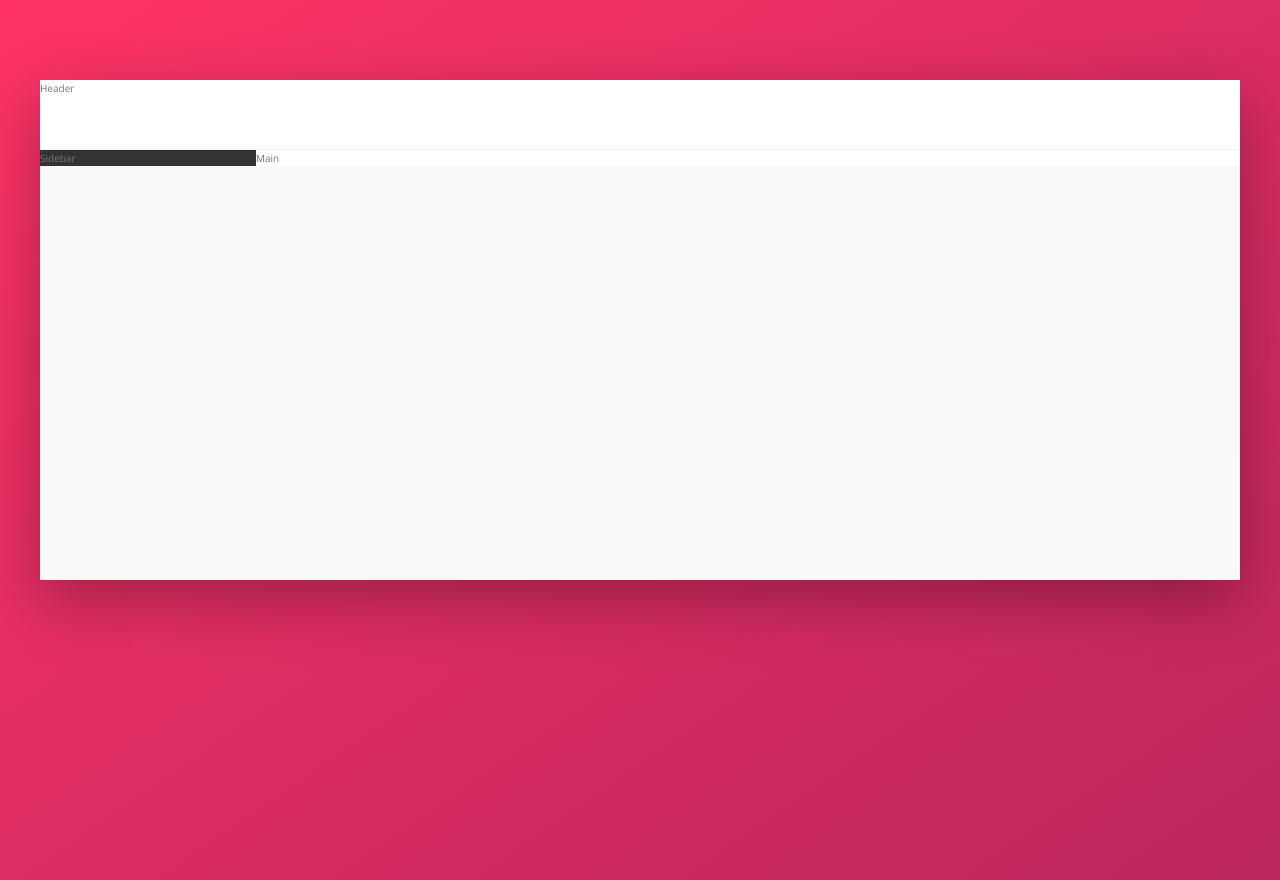
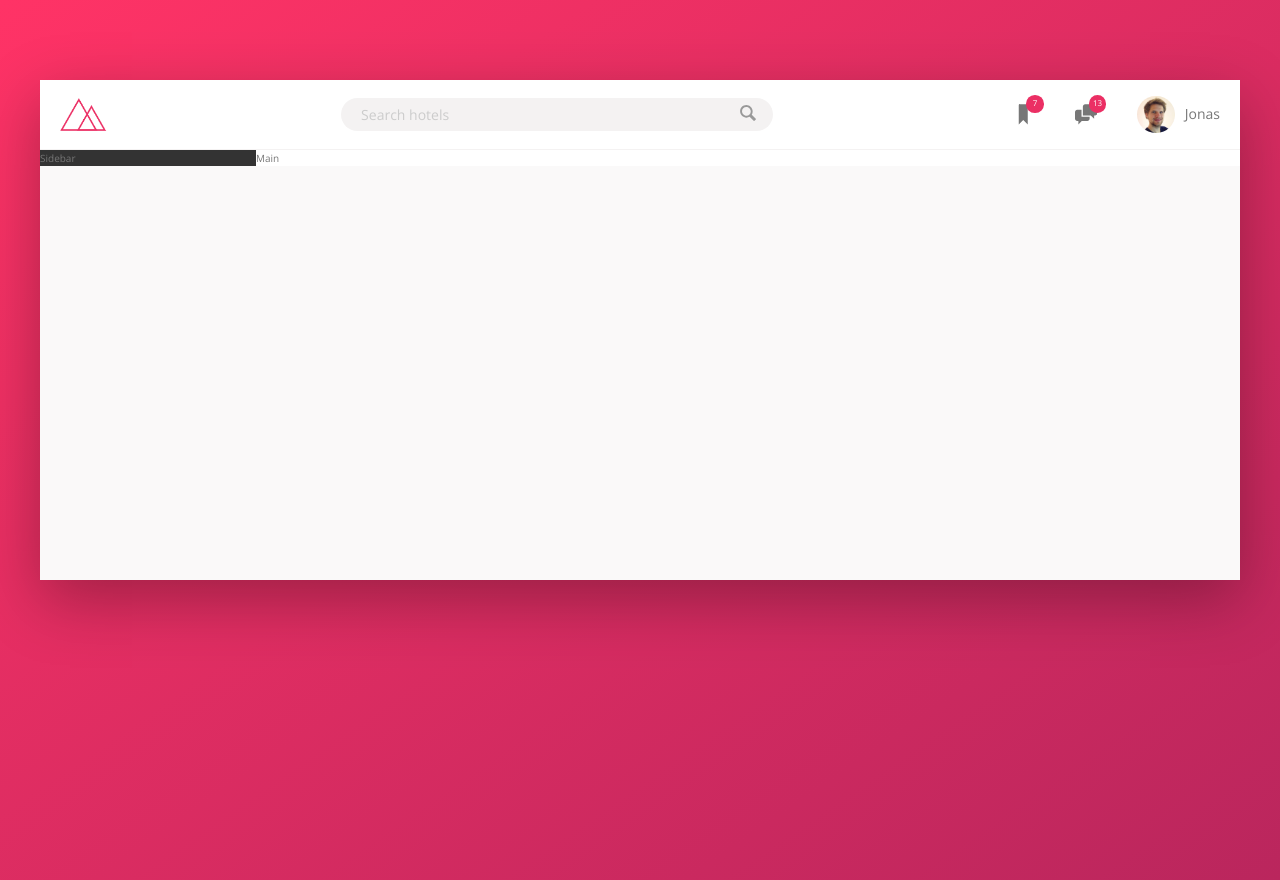
Before and after one commit to AdoDragicevic/trillo, a website: page index.html in a window 1280 px wide. Drawn offline with nearby package versions, Linux system fonts and the light colour scheme; files that its build step writes are made by us from their sources.

Commit message:
finish header

```diff
--- a/index.html
+++ b/index.html
@@ -14,7 +14,33 @@
 
         <div class="container">
             <header class="header">
-                Header
+                <img class="logo" src="img/logo.png" alt="Logo">
+                <form action="#" class="search">
+                    <input type="text" class="search__input" placeholder="Search hotels">
+                    <button class="search__btn">
+                        <svg class="search__icon">
+                            <use xlink:href="img/sprite.svg#icon-magnifying-glass"></use>
+                        </svg>
+                    </button>
+                </form>
+                <nav class="user-nav">
+                    <div class="user-nav__icon-box">
+                        <svg class="user-nav__icon">
+                            <use xlink:href="img/sprite.svg#icon-bookmark"></use>
+                        </svg>
+                        <span class="user-nav__notification">7</span>
+                    </div>
+                    <div class="user-nav__icon-box">
+                        <svg class="user-nav__icon">
+                            <use xlink:href="img/sprite.svg#icon-chat"></use>
+                        </svg>
+                        <span class="user-nav__notification">13</span>
+                    </div>
+                    <div class="user-nav__user">
+                        <img src="img/user.jpg" alt="User" class="user-nav__user-photo">
+                        <span class="user-nav__user-name">Jonas</span>
+                    </div>
+                </nav>
             </header>
             <div class="content">
                 <nav class="sidebar">
--- a/sass/_components.scss
+++ b/sass/_components.scss
@@ -0,0 +1,120 @@
+// LOGO
+.logo {
+  height: 3.25rem;
+  margin-left: 2rem;
+}
+
+
+// SEARCH BOX
+.search {
+  flex: 0 0 40%;
+  display: flex;
+  justify-content: center;
+  align-items: center;
+
+  &__input {
+    font-family: inherit;
+    font-size: inherit;
+    color: inherit;
+    background-color: var(--color-grey-light-2);
+    border: none;
+    padding: .7rem 2rem;
+    border-radius: 100px;
+    width: 90%;
+    transition: all .2s;
+    margin-right: -3.5rem;
+
+    &:focus {
+      outline: none;
+      width: 100%;
+      background-color: var(--color-grey-light-3);
+    }
+
+    &::-webkit-input-placeholder {
+      font-weight: 100;
+      color: var(--color-grey-light-4);
+    }
+  }
+
+  &__btn {
+    border: none;
+    background-color: transparent;
+
+    &:focus {
+      outline: none;
+    }
+
+    &:active {
+      transform: translateY(2px);
+    }
+  }
+
+  &__icon {
+    width: 2rem;
+    height: 2rem;
+    // change svg color with fill
+    fill: var(--color-grey-dark-3);
+  }
+
+}
+
+
+// USER NAV
+.user-nav {
+  display: flex;
+  align-items: center;
+
+  // in the parent el (.header) we specified align-items:center. However, for this item we don't want it to be in center,
+  // so we overwrite it for this item
+  align-self: stretch;
+
+  & > * {
+    padding: 0 2rem;
+    cursor: pointer;
+    height: 100%;
+    display: flex;
+    align-items: center;
+
+    &:hover {
+      background-color: VAR(--color-grey-light-2);
+    }
+  }
+
+  &__icon-box {
+    position: relative;
+  }
+
+  &__icon {
+    height: 2.25rem;
+    width: 2.25rem;
+    fill: var(--color-grey-dark-2);
+  }
+
+  &__notification {
+    font-size: .8rem;
+    height: 1.75rem;
+    width: 1.75rem;
+    border-radius: 50%;
+    background-color: var(--color-primary);
+    color: #fff;
+    position: absolute;
+    top: 1.5rem;
+    right: 1.1rem;
+
+    // flexbos does not only work for centering children el, it can be used to center txt!
+    // instead of text-align and line-height, use flexbox
+    display: flex;
+    justify-content: center;
+    align-items: center;
+  }
+
+  &__user-photo {
+    height: 3.75rem;
+    border-radius: 50%;
+    margin-right: 1rem;
+  }
+
+  &__user-name {
+
+  }
+}
--- a/sass/_layout.scss
+++ b/sass/_layout.scss
@@ -10,6 +10,10 @@
   height: 7rem;
   background-color: #fff;
   border-bottom: 1px solid var(--color-grey-light-2);
+  font-size: 1.4rem;
+  display: flex;
+  justify-content: space-between;
+  align-items: center;
 }
 
 .content {
```
Also changed, not shown: sass/_base.scss (+15 -1 lines).
